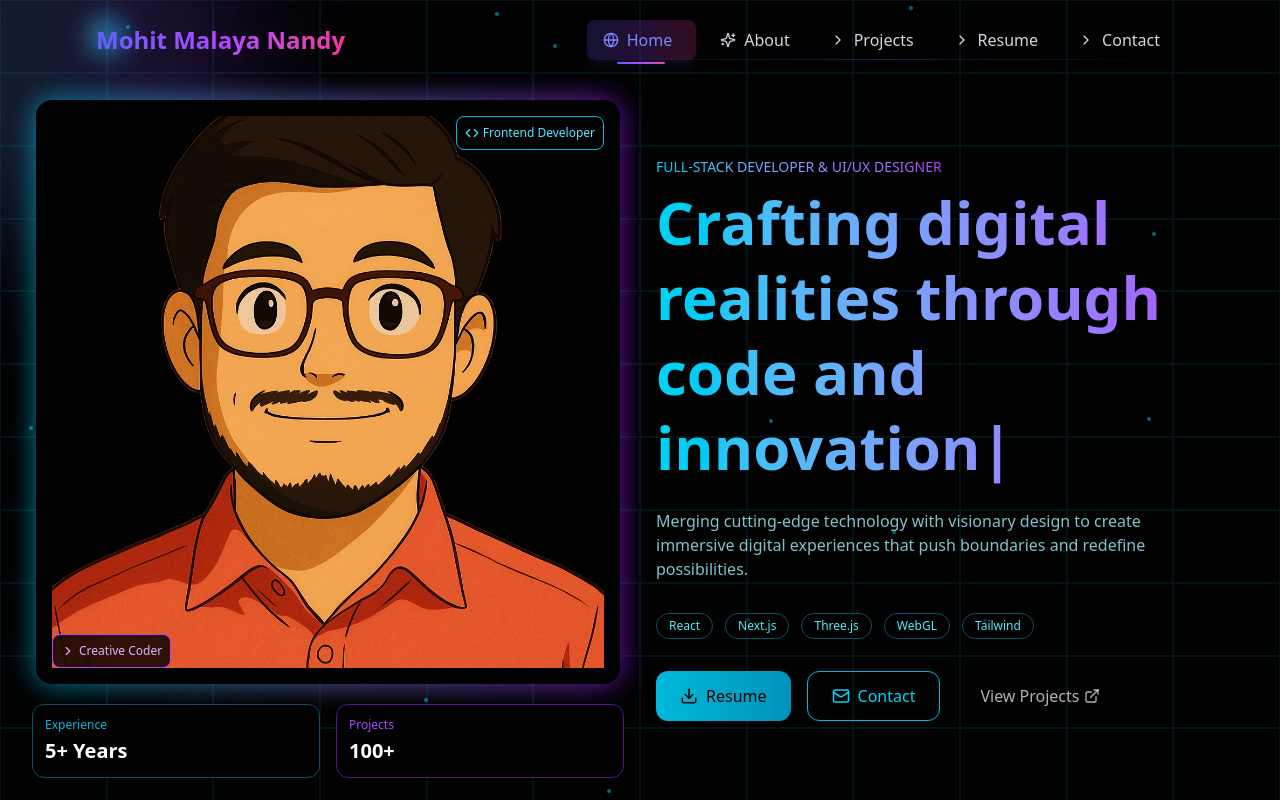
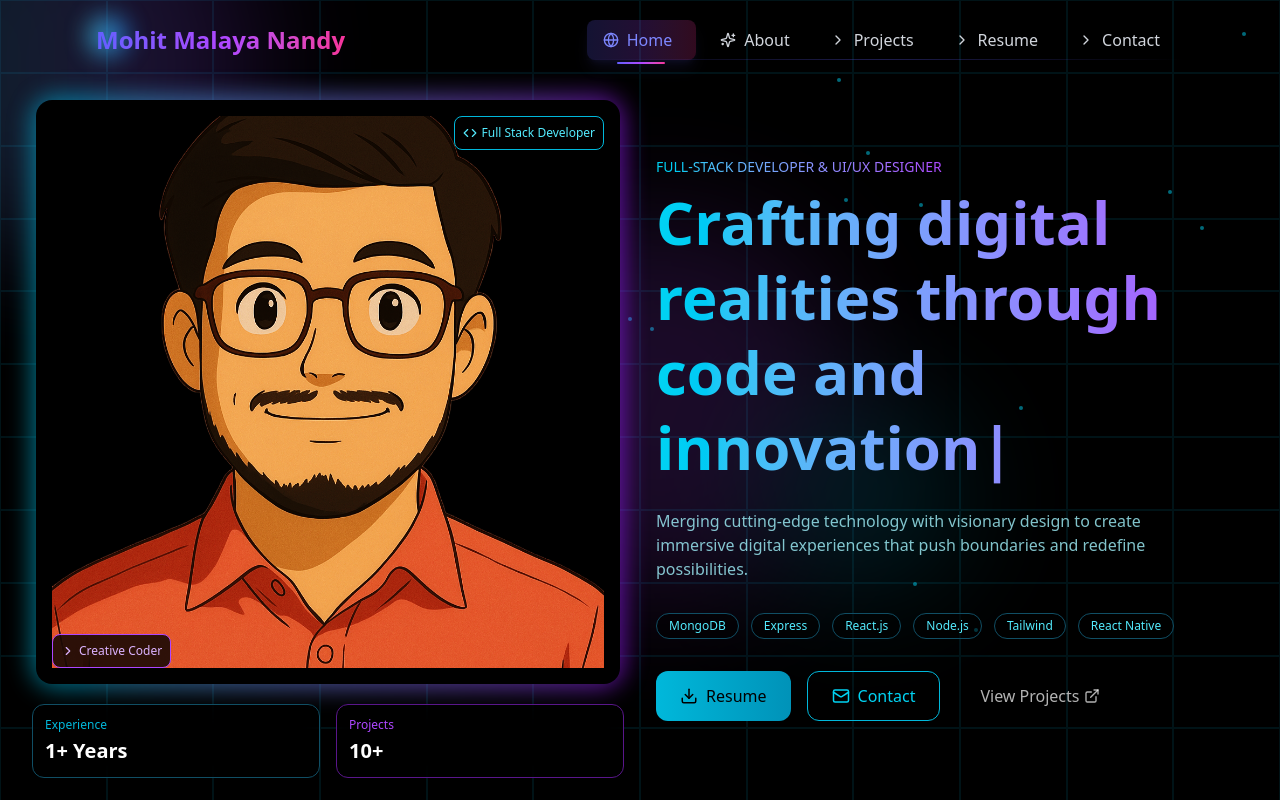
Before and after one commit to mohitmalayanandy/reactifymohit, a React (Vite) app: page / in a window 1280 px wide. Shown: the top 800 px of the page. Built offline with nearby package versions, Linux system fonts and the light colour scheme.

Commit message:
Landing Page Combined

```diff
--- a/package.json
+++ b/package.json
@@ -35,6 +35,6 @@
     "globals": "^16.0.0",
     "postcss": "^8.5.3",
     "tailwindcss": "^4.1.5",
-    "vite": "^6.3.1"
+    "vite": "^6.3.5"
   }
 }
--- a/src/pages/Contact.jsx
+++ b/src/pages/Contact.jsx
@@ -459,7 +459,7 @@ const Contact = () => {
               >
                 <span className="flex items-center bg-gradient-to-r from-blue-900/60 to-cyan-900/60 px-4 py-2 rounded-lg border border-blue-500/20">
                   <span className="w-2 h-2 rounded-full bg-cyan-400 mr-2 animate-pulse group-hover:animate-ping"></span>
-                  quantum@nexus.io
+                  moitoxin@gmail.com
                   <span className="ml-2 opacity-0 group-hover:opacity-100 transition-opacity duration-300">[encrypted]</span>
                 </span>
               </a>
--- a/src/pages/Home.jsx
+++ b/src/pages/Home.jsx
@@ -1,11 +1,13 @@
-import { useState, useEffect } from "react";
+import { useState, useEffect,  } from "react";
 import { Download, Mail, Code, ChevronRight, ExternalLink } from "lucide-react";
 import { assets } from "../assets/assets";
+import { useNavigate } from "react-router-dom";
 
 const Home = () => {
   const [isLoaded, setIsLoaded] = useState(false);
   const [mousePosition, setMousePosition] = useState({ x: 0, y: 0 });
   const [hoverButton, setHoverButton] = useState(null);
+  const navigate = useNavigate();
 
   useEffect(() => {
     setIsLoaded(true);
@@ -58,8 +60,7 @@ const Home = () => {
         style={{
           left: `calc(${mousePosition.x / 20}px - 8rem)`,
           top: `calc(${mousePosition.y / 20}px - 8rem)`,
-        }}
-      />
+        }}/>
 
       {/* Content container */}
       <div className="max-w-7xl w-full grid grid-cols-1 md:grid-cols-2 gap-8 items-center px-8 relative z-10">
@@ -78,7 +79,7 @@ const Home = () => {
 
               {/* Floating tech elements */}
               <div className="absolute top-4 right-4 bg-black/80 backdrop-blur-md p-2 rounded-lg border border-cyan-500 text-xs flex items-center gap-1 text-cyan-300 transform hover:scale-105 transition-transform">
-                <Code size={14} /> Frontend Developer
+                <Code size={14} /> Full Stack Developer
               </div>
 
               <div className="absolute bottom-4 left-4 bg-black/80 backdrop-blur-md p-2 rounded-lg border border-purple-500 text-xs flex items-center gap-1 text-purple-300 transform hover:scale-105 transition-transform">
@@ -91,11 +92,11 @@ const Home = () => {
           <div className={`grid grid-cols-2 gap-4 mt-4 transition-all duration-1000 delay-500 ${isLoaded ? 'opacity-100 translate-y-0' : 'opacity-0 translate-y-10'}`}>
             <div className="bg-black/70 backdrop-blur-md border border-cyan-900 rounded-xl p-3 group hover:border-cyan-500 transition-colors">
               <div className="text-xs text-cyan-500 mb-1">Experience</div>
-              <div className="text-xl font-bold text-white">5+ Years</div>
+              <div className="text-xl font-bold text-white">1+ Years</div>
             </div>
             <div className="bg-black/70 backdrop-blur-md border border-purple-900 rounded-xl p-3 group hover:border-purple-500 transition-colors">
               <div className="text-xs text-purple-500 mb-1">Projects</div>
-              <div className="text-xl font-bold text-white">100+</div>
+              <div className="text-xl font-bold text-white">10+</div>
             </div>
           </div>
         </div>
@@ -119,15 +120,14 @@ const Home = () => {
 
           {/* Tech stack */}
           <div className={`flex flex-wrap gap-3 mb-8 transition-all duration-1000 delay-300 ${isLoaded ? 'opacity-100 translate-y-0' : 'opacity-0 translate-y-10'}`}>
-            {["React", "Next.js", "Three.js", "WebGL", "Tailwind"].map((tech, index) => (
+            {["MongoDB", "Express", "React.js", "Node.js", "Tailwind", "React Native"].map((tech, index) => (
               <span
                 key={tech}
                 className="text-xs px-3 py-1 rounded-full bg-black/50 border border-cyan-900 text-cyan-300"
                 style={{
                   animationDelay: `${index * 100}ms`,
                   transitionDelay: `${index * 100}ms`
-                }}
-              >
+                }}>
                 {tech}
               </span>
             ))}
@@ -136,14 +136,13 @@ const Home = () => {
           {/* Action Buttons */}
           <div className={`flex flex-col sm:flex-row gap-4 justify-center md:justify-start transition-all duration-1000 delay-500 ${isLoaded ? 'opacity-100 translate-y-0' : 'opacity-0 translate-y-10'}`}>
             <button
-              className="relative bg-gradient-to-r from-cyan-500 to-cyan-600 text-black hover:from-cyan-400 hover:to-cyan-500 px-6 py-3 rounded-xl flex items-center justify-center gap-2 font-medium transition-all duration-300 group overflow-hidden"
+              className="relative bg-gradient-to-r from-cyan-500 to-cyan-600 text-black hover:from-cyan-400 hover:to-cyan-500 px-6 py-3 rounded-xl flex items-center justify-center gap-2 font-medium transition-all duration-300 group overflow-hidden cursor-pointer"
               aria-label="Download Resume"
               onMouseEnter={() => setHoverButton("resume")}
-              onMouseLeave={() => setHoverButton(null)}
-            >
+              onMouseLeave={() => setHoverButton(null)}>
               <span className="relative z-10 flex items-center gap-2">
                 <Download size={18} />
-                <span>Resume</span>
+                <span onClick={() => navigate("/resume")}>Resume</span>
               </span>
               <span
                 className={`absolute inset-0 bg-white transition-all duration-300 ${hoverButton === "resume" ? "opacity-20" : "opacity-0"}`}
@@ -151,14 +150,14 @@ const Home = () => {
             </button>
 
             <button
-              className="relative bg-transparent border border-cyan-500 text-cyan-400 hover:bg-cyan-950 px-6 py-3 rounded-xl flex items-center justify-center gap-2 font-medium transition-all duration-300"
+              className="relative bg-transparent border border-cyan-500 text-cyan-400 hover:bg-cyan-950 px-6 py-3 rounded-xl flex items-center justify-center gap-2 font-medium transition-all duration-300 cursor-pointer"
               aria-label="Contact Me"
               onMouseEnter={() => setHoverButton("contact")}
               onMouseLeave={() => setHoverButton(null)}
             >
               <span className="relative z-10 flex items-center gap-2">
                 <Mail size={18} />
-                <span>Contact</span>
+                <span onClick={() => navigate("/contact")}>Contact</span>
               </span>
               <span
                 className={`absolute inset-0 bg-cyan-500 transition-all duration-300 ${hoverButton === "contact" ? "opacity-10" : "opacity-0"}`}
@@ -166,11 +165,10 @@ const Home = () => {
             </button>
 
             <button
-              className="relative bg-transparent border-0 text-white/70 hover:text-white px-6 py-3 rounded-xl flex items-center justify-center gap-2 font-medium transition-colors duration-300"
-              aria-label="View Projects"
-            >
+              className="relative bg-transparent border-0 text-white/70 hover:text-white px-6 py-3 rounded-xl flex items-center justify-center gap-2 font-medium transition-colors duration-300 cursor-pointer"
+              aria-label="View Projects">
               <span className="flex items-center gap-1">
-                <span>View Projects</span>
+                <span onClick={() => navigate("/projects")}>View Projects</span>
                 <ExternalLink size={16} />
               </span>
             </button>
--- /dev/null
+++ b/src/pages/LandingPage.jsx
@@ -0,0 +1,20 @@
+import React from 'react'
+import Home from './Home'
+import About from './About'
+import Projects from './Projects'
+import Resume from './Resume'
+import Contact from './Contact'
+
+const LandingPage = () => {
+  return (
+    <div>
+      <Home />
+      <About />
+      <Projects />
+      <Resume />
+      <Contact />
+    </div>
+  )
+}
+
+export default LandingPage
--- a/src/routes/AppRoutes.jsx
+++ b/src/routes/AppRoutes.jsx
@@ -1,20 +1,20 @@
 // src/routes/AppRoutes.jsx
 import { Suspense, lazy } from "react";
 import { Route, Routes } from "react-router-dom";
-import Resume from "../pages/Resume";
 
 // Lazy-loaded components
-const Home = lazy(() => import("../pages/Home"));
+const LandingPage = lazy(() => import("../pages/LandingPage"));
 const About = lazy(() => import("../pages/About"));
 const Projects = lazy(() => import("../pages/Projects"));
 const Contact = lazy(() => import("../pages/Contact"));
+const Resume = lazy(() => import("../pages/Resume"));
 const NotFound = lazy(() => import("../pages/NotFound"));
 
 const AppRoutes = () => {
   return (
     <Suspense fallback={<div>Loading...</div>}>
       <Routes>
-        <Route path="/" element={<Home />} />
+        <Route path="/" element={<LandingPage />} />
         <Route path="/about" element={<About />} />
         <Route path="/projects" element={<Projects />} />
         <Route path="/contact" element={<Contact />} />
```
Also changed, not shown: 1 other file (tests, documents, lock files or other folders).
